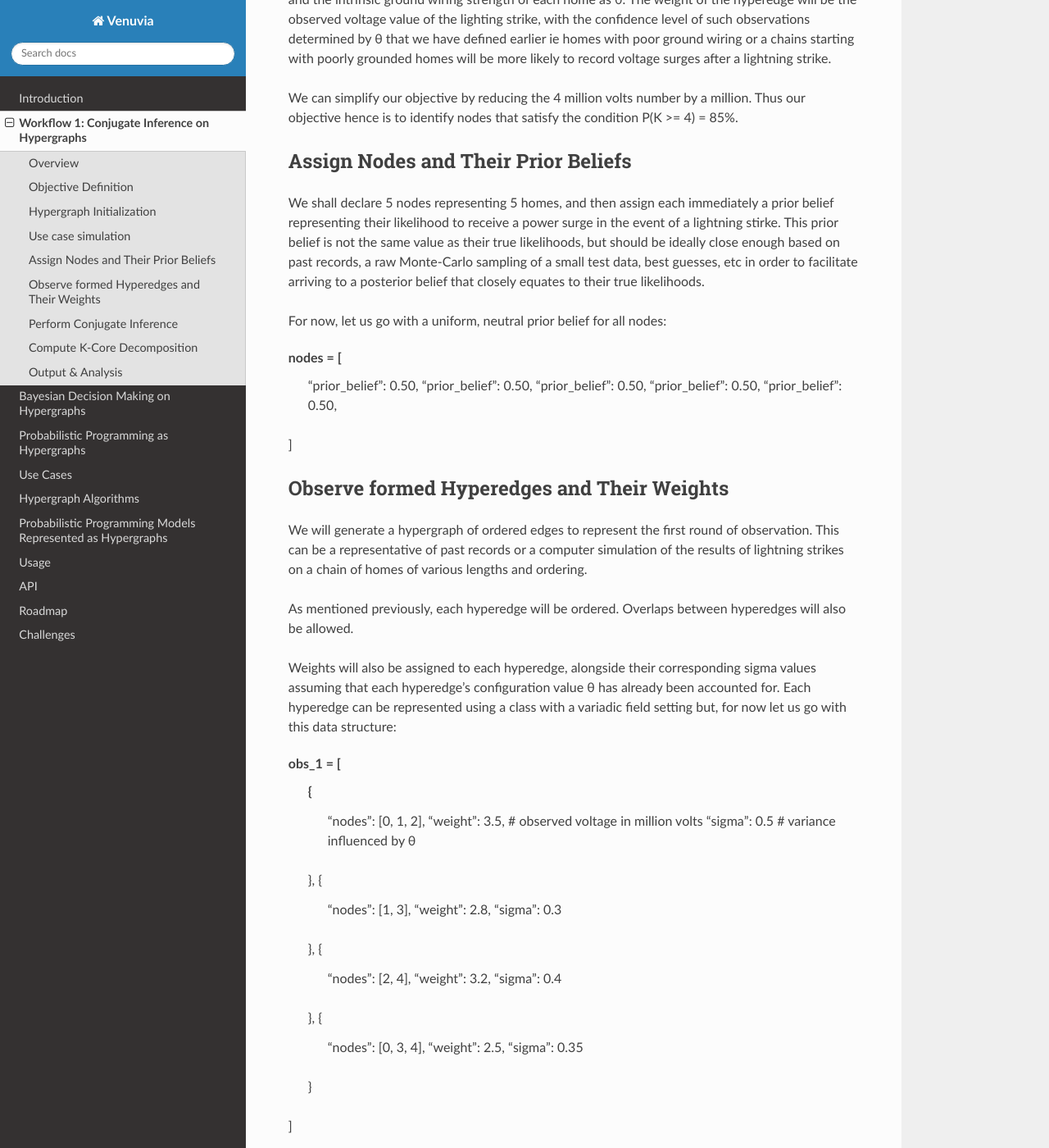
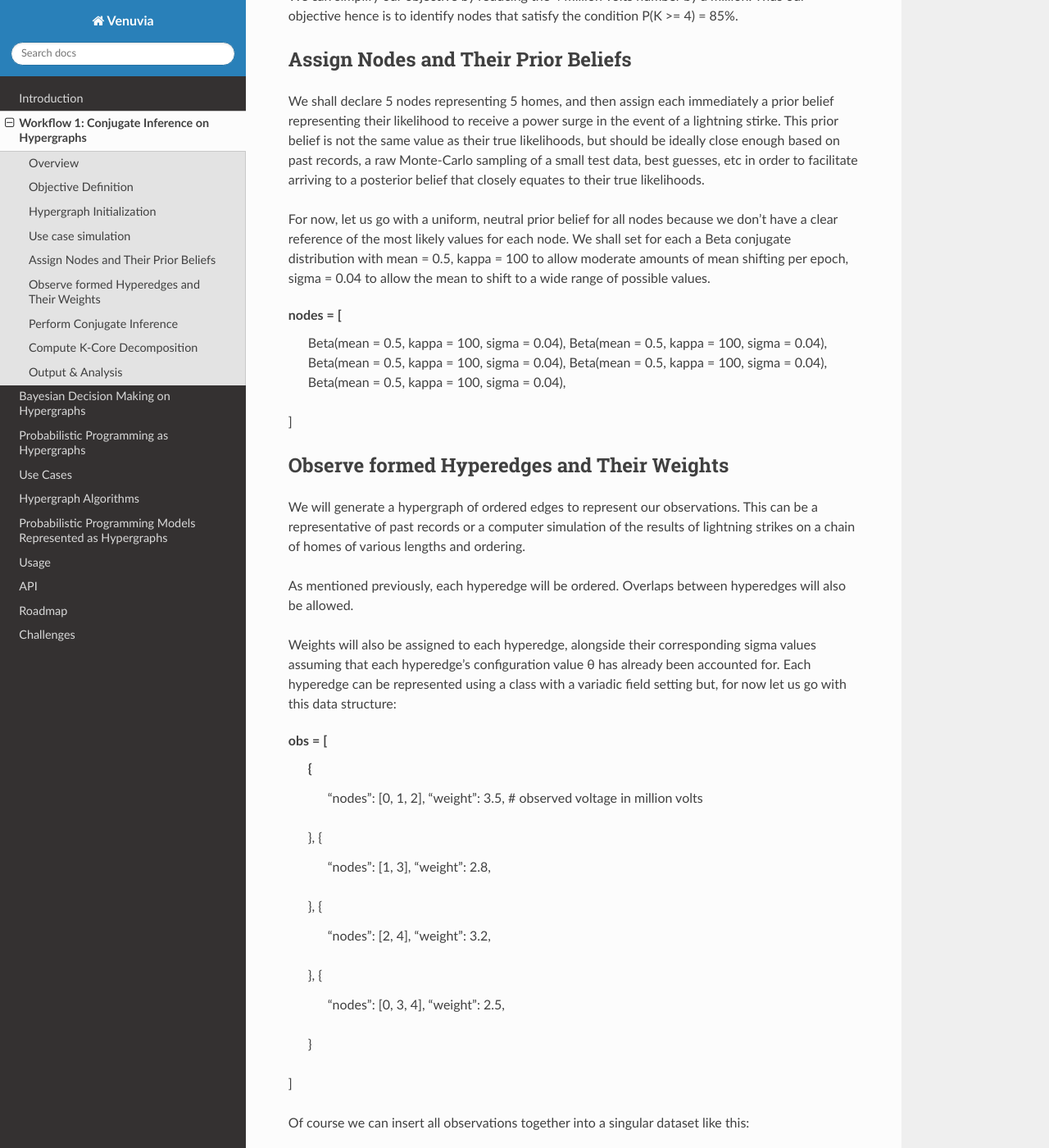
Before and after one commit to pawaka2025/venuvia, a Sphinx documentation site: the page built from docs/source/workflow1.rst, in a window 1280 px wide and 1400 px high, scrolled down 1820 px. Shown: the whole window at 82% size. Built offline with Sphinx 7.4.7 and the Read the Docs theme 3.1.0, drawn with Linux system fonts in a browser that asks for light colours; some of the changed text lies outside the part shown.

Commit message:
Update workflow1.rst

```diff
--- a/docs/source/workflow1.rst
+++ b/docs/source/workflow1.rst
@@ -42,44 +42,40 @@ Assign Nodes and Their Prior Beliefs
 
 We shall declare 5 nodes representing 5 homes, and then assign each immediately a prior belief representing their likelihood to receive a power surge in the event of a lightning stirke. This prior belief is not the same value as their true likelihoods, but should be ideally close enough based on past records, a raw Monte-Carlo sampling of a small test data, best guesses, etc in order to facilitate arriving to a posterior belief that closely equates to their true likelihoods.
 
-For now, let us go with a uniform, neutral prior belief for all nodes:
+For now, let us go with a uniform, neutral prior belief for all nodes because we don't have a clear reference of the most likely values for each node. We shall set for each a Beta conjugate distribution with mean = 0.5, kappa = 100 to allow moderate amounts of mean shifting per epoch, sigma = 0.04 to allow the mean to shift to a wide range of possible values.
 
 nodes = [
-    "prior_belief": 0.50,
-    "prior_belief": 0.50,
-    "prior_belief": 0.50,
-    "prior_belief": 0.50,
-    "prior_belief": 0.50,
+    Beta(mean = 0.5, kappa = 100, sigma = 0.04),
+    Beta(mean = 0.5, kappa = 100, sigma = 0.04),
+    Beta(mean = 0.5, kappa = 100, sigma = 0.04),
+    Beta(mean = 0.5, kappa = 100, sigma = 0.04),
+    Beta(mean = 0.5, kappa = 100, sigma = 0.04),
 ]
 
 Observe formed Hyperedges and Their Weights
 -----------------------------------------
-We will generate a hypergraph of ordered edges to represent the first round of observation. This can be a representative of past records or a computer simulation of the results of lightning strikes on a chain of homes of various lengths and ordering.
+We will generate a hypergraph of ordered edges to represent our observations. This can be a representative of past records or a computer simulation of the results of lightning strikes on a chain of homes of various lengths and ordering.
 
 As mentioned previously, each hyperedge will be ordered. Overlaps between hyperedges will also be allowed.
 
 Weights will also be assigned to each hyperedge, alongside their corresponding sigma values assuming that each hyperedge's configuration value θ has already been accounted for. Each hyperedge can be represented using a class with a variadic field setting but, for now let us go with this data structure:
 
-obs_1 = [
+obs = [
     {
         "nodes": [0, 1, 2],
         "weight": 3.5,       # observed voltage in million volts
-        "sigma": 0.5         # variance influenced by θ
     },
     {
         "nodes": [1, 3],
         "weight": 2.8,
-        "sigma": 0.3
     },
     {
         "nodes": [2, 4],
         "weight": 3.2,
-        "sigma": 0.4
     },
     {
         "nodes": [0, 3, 4],
         "weight": 2.5,
-        "sigma": 0.35
     }
 ]
 
```
Also changed, not shown: other parts of docs/source/workflow1.rst (+2 -2 lines).
